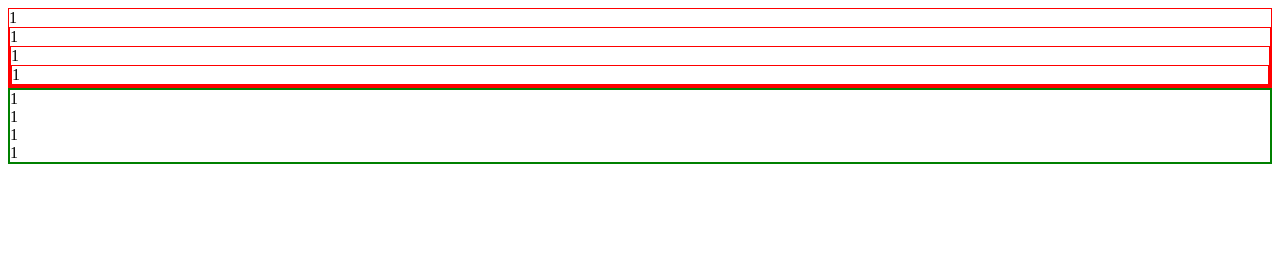
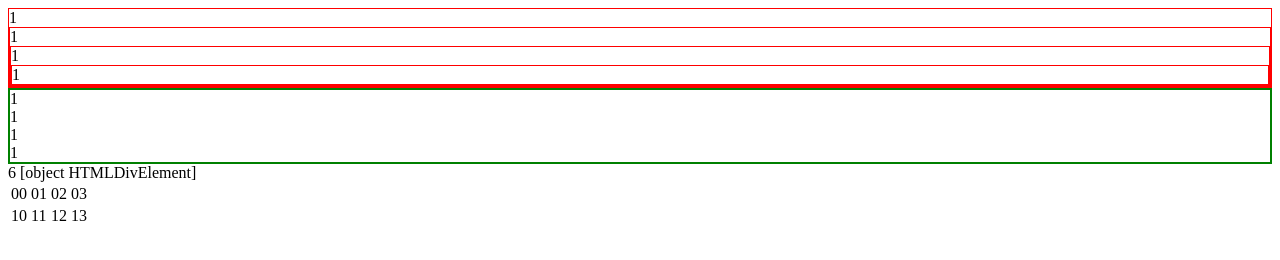
Before and after one commit to arepina/homework-4, a plain HTML site: page index.html in a window 1280 px wide. Drawn offline with Linux system fonts and the light colour scheme.

Commit message:
done hw4

```diff
--- a/index.html
+++ b/index.html
@@ -34,6 +34,8 @@
     </div>
     <div class="blockName">
     </div>
+    <div id="tableName">
+    </div>
 </div>
 <script src="main.js" type="text/javascript"></script>
 </body>
--- a/main.js
+++ b/main.js
@@ -32,16 +32,16 @@ async function task1() {
     }
 }
 
-async function task2(){
+async function task2() {
     var el = document.getElementsByClassName("sibling first")[0].getElementsByClassName("deepChild")[0];
-   while(el.className != "sibling first"){
+    while (el.className != "sibling first") {
         el.style.border = "1px solid red";
         el = el.parentElement;
         console.log(el);
         await sleep(1000);
     }
     el = el.nextElementSibling;
-   while(el.className != "deepChild"){
+    while (el.className != "deepChild") {
         el.style.border = "1px solid green";
         el = el.children[0];
         console.log(el);
@@ -49,5 +49,21 @@ async function task2(){
     }
 }
 
-//task1();
+function task3() {
+    var div = document.getElementById('tableName');
+    var tbl = document.createElement("table");
+    for (var r = 0; r < 2; r++) {
+        var row = document.createElement("tr");
+        for (var c = 0; c < 4; c++) {
+            var cell = document.createElement("td");
+            cell.innerText = r + "" + c;
+            row.appendChild(cell);
+        }
+        tbl.appendChild(row);
+    }
+    div.appendChild(tbl);
+}
+
+task1();
 task2();
+task3();
```
Lines whose indentation alone changed are shown as unchanged.
